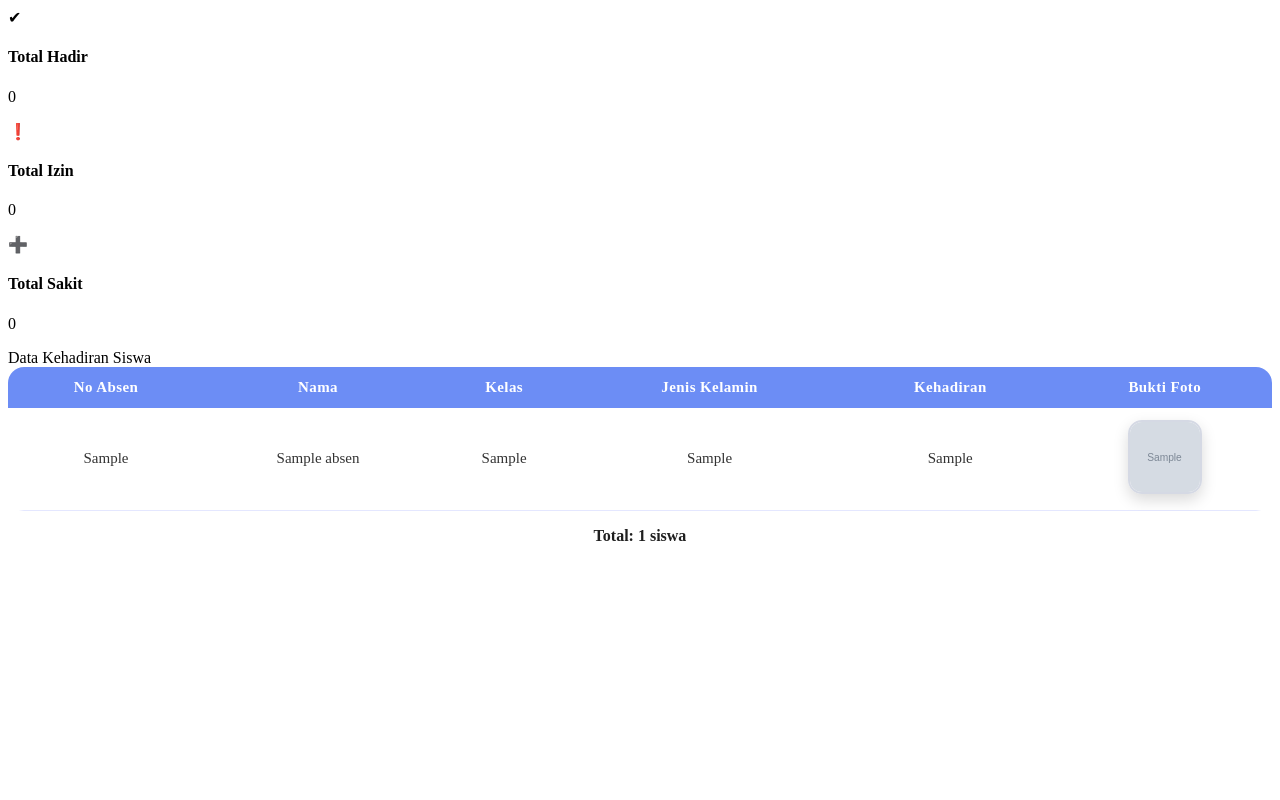
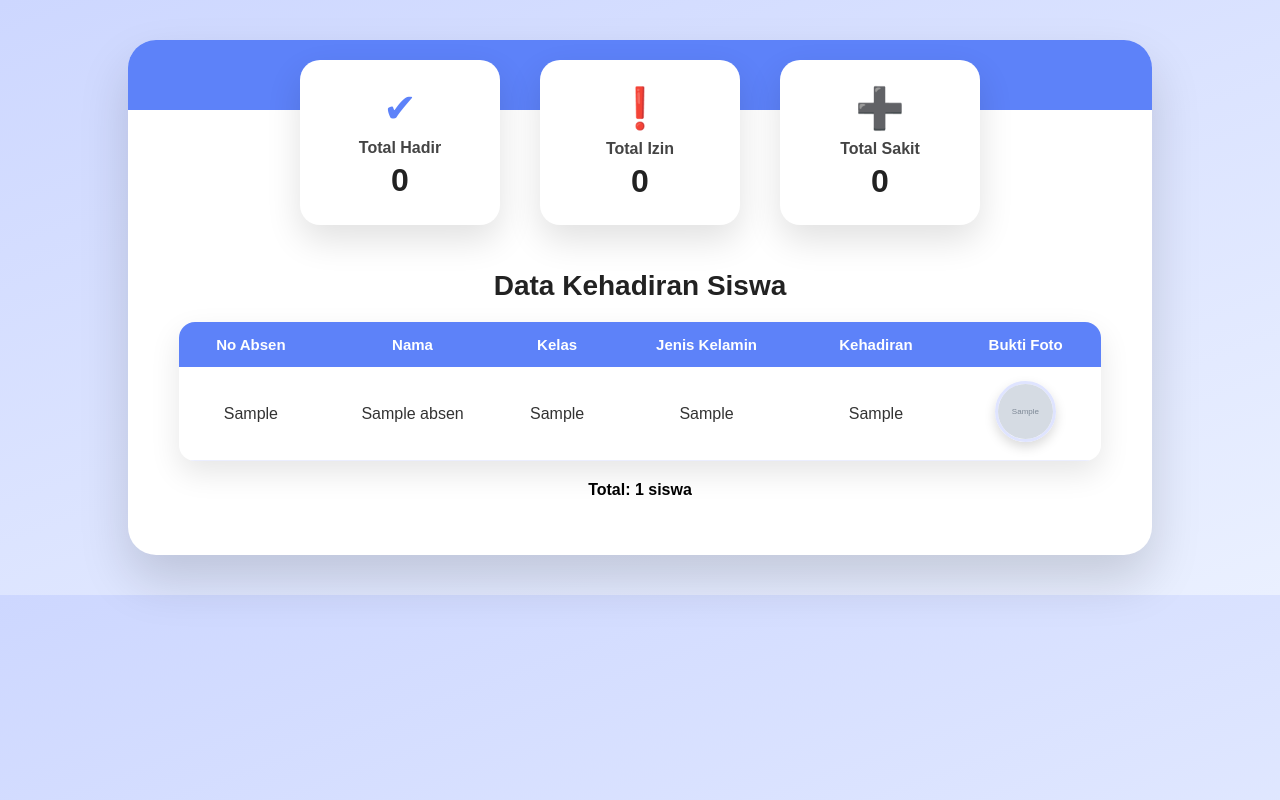
Before and after one commit to Geo-park/absen21, a PHP site: page /admin.php in a window 1280 px wide. Run offline with PHP 8.4, Linux system fonts and the light colour scheme; tables that the repository leaves empty or names only in its code hold one stand-in row (values such as "Sample post"); grey boxes marked "Sample" are stand-in pictures.

Commit message:
ini juga update lagi

```diff
--- a/admin.css
+++ b/admin.css
@@ -1,78 +1,136 @@
-.table-wrapper {
-    width: 60%;
-    margin: 40px auto;
-    background: #ffffff;
-    padding: 25px;
-    border-radius: 20px;
-    box-shadow: 0 25px 50px rgba(0, 0, 0, 0.08);
-    backdrop-filter: blur(10px);
-    animation: fadeIn 0.5s ease-in-out;
+/* ---------------------------------------------------
+   GLOBAL STYLE
+--------------------------------------------------- */
+body {
+    margin: 0;
+    font-family: 'Poppins', sans-serif;
+    background: linear-gradient(160deg, #cdd7ff, #eaf0ff);
 }
 
-.title-header {
+/* ---------------------------------------------------
+   MAIN BOX
+--------------------------------------------------- */
+.main-box {
+    width: 80%;
+    margin: 40px auto;
+    background: white;
+    padding-bottom: 40px;
+    border-radius: 28px;
+    box-shadow: 0 25px 50px rgba(0,0,0,0.15);
+    overflow: hidden;
+}
+
+/* ---------------------------------------------------
+   HEADER BIRU
+--------------------------------------------------- */
+.header-blue {
+    background: #5d82f9;
+    padding: 35px 0;
+    text-align: center;
+    color: white;
+    font-size: 34px;
+    font-weight: 700;
+}
+
+/* ---------------------------------------------------
+   SUMMARY CARDS (3 BOX)
+--------------------------------------------------- */
+.summary-container {
+    display: flex;
+    justify-content: center;
+    gap: 40px;
+    margin-top: -50px;
+}
+
+.summary-card {
+    background: white;
+    width: 200px;
+    padding: 25px 0;
+    border-radius: 20px;
+    box-shadow: 0 15px 35px rgba(0,0,0,0.12);
+    text-align: center;
+}
+
+.summary-card-icon {
+    font-size: 40px;
+    color: #5d82f9;
+    margin-bottom: 8px;
+}
+
+.summary-card h4 {
+    margin: 0;
+    font-size: 16px;
+    font-weight: 600;
+    color: #444;
+}
+
+.summary-card p {
+    font-size: 32px;
+    margin: 5px 0 0;
+    font-weight: 800;
+    color: #222;
+}
+
+/* ---------------------------------------------------
+   TABLE WRAPPER
+--------------------------------------------------- */
+.table-title {
+    margin-top: 45px;
+    text-align: center;
     font-size: 28px;
-    font-weight: 800;
-    margin-bottom: 22px;
-    color: #1f2c5c;
-    text-align: center;
-    padding-left: 0;
-    border-left: none;
+    font-weight: 700;
+    color: #222;
+}
+
+.table-container {
+    width: 90%;
+    margin: 20px auto;
+    background: white;
+    border-radius: 16px;
+    overflow: hidden;
+    box-shadow: 0 12px 30px rgba(0,0,0,0.10);
 }
 
 table {
     width: 100%;
     border-collapse: collapse;
-    font-size: 15px;
-    background: white;
-    border-radius: 16px;
-    overflow: hidden;
     text-align: center;
 }
 
-/* Header tabel */
-table thead th {
-    background: #6c8df5;
+thead tr {
+    background: #5d82f9;
     color: white;
-    padding: 12px;
-    font-weight: 600;
-    letter-spacing: 0.4px;
-    text-align: center;
+    font-size: 15px;
 }
 
-/* Isi tabel */
-table tbody td {
-    padding: 12px 10px;
-    border-bottom: 1px solid #e4e7ff;
-    color: #333;
-    text-align: center;
+thead th {
+    padding: 14px;
+    font-weight: 600;
 }
 
-/* Hover */
-table tbody tr:hover {
-    background: #eef2ff;
-    transition: 0.25s;
-    box-shadow: 0 4px 20px rgba(108, 141, 245, 0.18);
+tbody td {
+    padding: 14px 10px;
+    color: #333;
+    border-bottom: 1px solid #ebeeff;
 }
 
-/* Foto bukti */
-.bukti-img {
-    width: 70px;
-    height: 70px;
-    object-fit: cover;
-    border-radius: 14px;
-    border: 2px solid #d5d9e4;
-    box-shadow: 0 6px 15px rgba(0,0,0,0.15);
-    transition: 0.25s;
+tbody tr:hover {
+    background: #f5f7ff;
 }
 
-.bukti-img:hover {
-    transform: scale(1.12);
+/* FOTO BULAT */
+.bukti-img {
+    width: 55px;
+    height: 55px;
+    border-radius: 50%;
+    object-fit: cover;
+    border: 3px solid #dfe4ff;
+    box-shadow: 0 5px 12px rgba(0,0,0,0.15);
 }
 
-/* Total text di tengah */
+/* TOTAL TEXT */
 .total-text {
-    margin-top: 16px;
+    text-align: center;
+    margin-top: 18px;
     font-weight: 600;
-    color: #1f1f1f;
-    text-align: center;
 }
```
